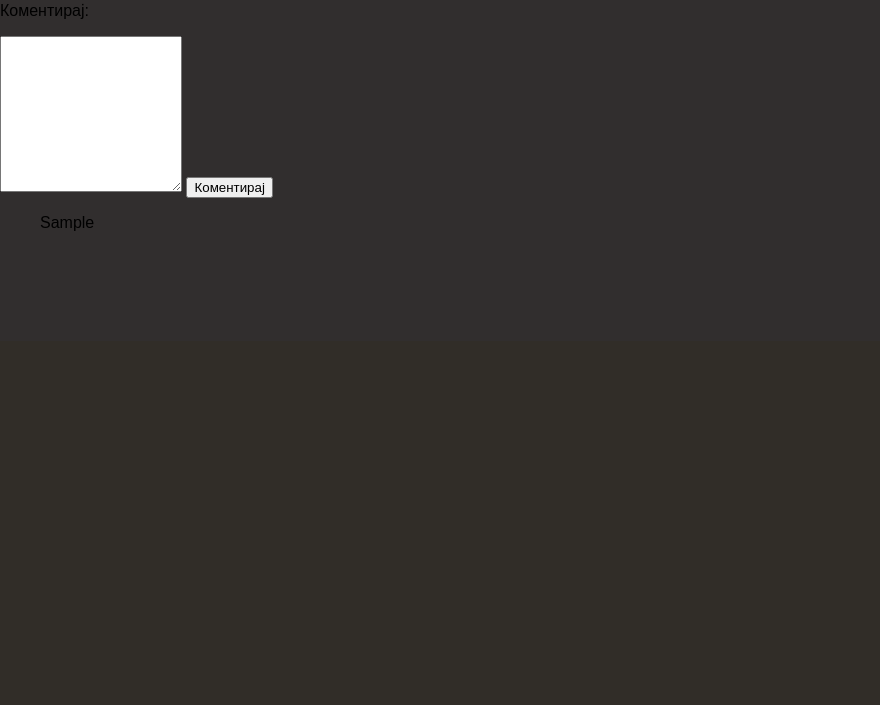
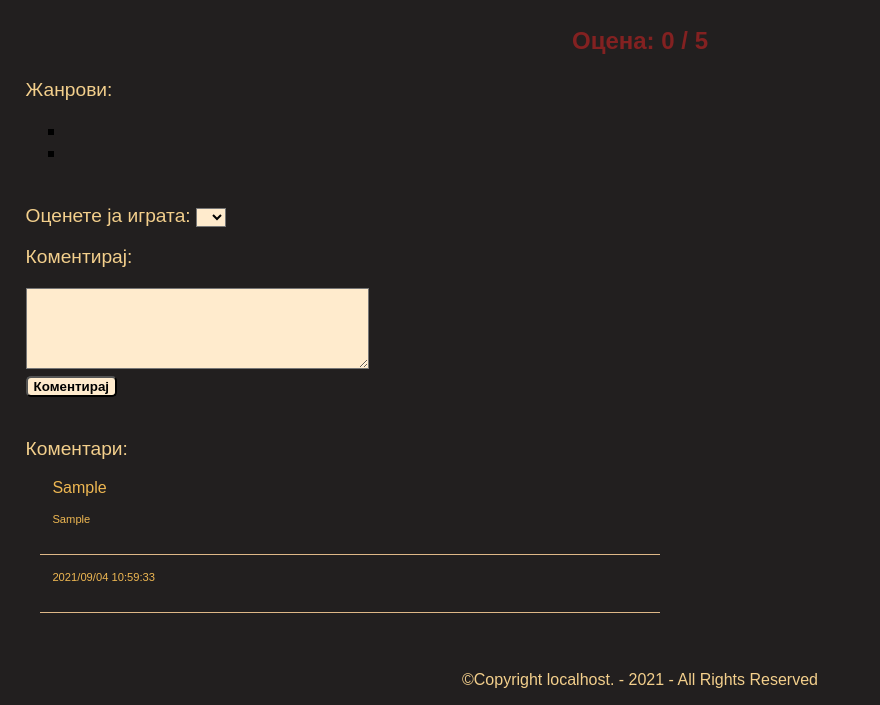
Before and after one commit to riziMizi/proekt, a PHP site: page /index.php/igri/index.php?action=info_igra&postavi=ocenka&igra_id=1 in a window 1280 px wide. Shown: the part 459-1164 px from the top of the page, without its empty margins (0-880 px from the left). Before the commit the page ends 690 px from the top, so only its background shows below. Run offline with PHP 8.4, Linux system fonts and the light colour scheme; tables that the repository leaves empty or names only in its code hold one stand-in row (values such as "Sample post"); data that the repository does not hold is empty; some libraries are stand-ins or nearby versions.

Commit message:
css e gotovo

```diff
--- a/avtentikacija/index.php
+++ b/avtentikacija/index.php
@@ -10,6 +10,7 @@ else if (isset($_GET['action']))
 }
 else
 {
+    proveri_cookies();
     $action = 'otvori_sign_in';
 }
 
@@ -48,6 +49,8 @@ header("Location: ../index.php");
 }
 else if($action=='otvori_sign_up')
 {
+    proveri_cookies();
+
     include('sign_up_prozor.php');
 }
 else if($action=='sign_up')
--- a/igri/index.php
+++ b/igri/index.php
@@ -142,7 +142,8 @@ else if($action=='info_igra')
             postavi_ocenka_na_igra($igra_id,$ocenka);
             }
             $komentar=$_POST['komentar'];
-            postavi_komentar_na_igra($igra_id,$komentar);
+            $datum=date("Y/m/d h:i:s");
+            postavi_komentar_na_igra($igra_id,$komentar,$datum);
             $vkupnoOceni=izbroj_oceni_po_igra($igra_id);
             $sumaOceni=soberi_oceni_po_igra($igra_id);
             if($vkupnoOceni['vkupno']!=0){
--- a/igri/info_igra.php
+++ b/igri/info_igra.php
@@ -4,34 +4,51 @@ $imePrvTip=zemi_ime_na_tip($igra['igra_tip']);
 $imeVtorTip=zemi_ime_na_tip($igra['igra_vtor_tip']);
 ?>
 
-    <h1><?php echo $igra['igra_ime'] ?></h1>
-
-    <?php if(isset($_SESSION['role'])) : ?>
+<div id="info_igra_naslov">
+<?php if(isset($_SESSION['role'])) : ?>
             <?php if($_SESSION['role']=='admin') :  ?>
     <form action="index.php?action=izbrisi_igra" method="post">
     <input type="hidden" name="igra_id" value="<?php echo $igra['igra_id']; ?>" />
     <input type="hidden" name="igra_slika" value="<?php echo $igra['igra_slika']; ?>" />
-    <input type="submit" value="Избриши игра" />
+    <input id="button_search" type="submit" value="Избриши игра" />
     </form>
-
+    <br>
     <?php endif ;  ?>
     <?php endif ;  ?>
 
-    <a href="?tip_id=<?php echo $igra['igra_tip'] ?>">Отвори игри од <?php echo $imePrvTip['tip_ime']; ?> тип.</a>
+
+    <h1 id="top10_tekst"><?php echo $igra['igra_ime'] ?></h1>
+
+
+
+
+    <?php if(!empty($igra['igra_slika'])):?>
+<img src="images/<?php echo $igra['igra_slika'] ?>" width="400" height="300">
+<?php endif ; ?>
+<p >Оцена: <?php echo $igra['igra_ocena'] ?> / 5</p>
+
+    </div>
+
+    <div id="info_igra">
+        <p>Жанрови:</p>
+<ul>
+    <li id="li_tipovi">
+<a href="?tip_id=<?php echo $igra['igra_tip'] ?>"><strong><?php echo $imePrvTip['tip_ime']; ?></strong></a>
+    </li>
 
     <?php if($igra['igra_vtor_tip']!=0) : ?>
-        <a href="?tip_id=<?php echo $igra['igra_vtor_tip'] ?>">Отвори игри од <?php echo $imeVtorTip['tip_ime']; ?> тип.</a>
+        <li id="li_tipovi">
+        <a href="?tip_id=<?php echo $igra['igra_vtor_tip'] ?>"><strong><?php echo $imeVtorTip['tip_ime']; ?></strong></a>
+    </li>
         <?php endif ; ?>
 
-    <?php if(!empty($igra['igra_slika'])):?>
-<img src="images/<?php echo $igra['igra_slika'] ?>" width="300" height="200">
-<?php endif ; ?>
-<p>Оцена:<?php echo $igra['igra_ocena'] ?></p>
+    </ul>
+        <br>
 
 
-<p>Оценете ја играта:</p>
+<label>Оценете ја играта:</label>
 <form  action="index.php?action=info_igra&postavi=ocenka&igra_id=<?php echo $igra['igra_id']; ?>" method="post">
-<select name="ocena">
+<select id="text_search" name="ocena">
     <option value=""></option>
 <?php for($i=1;$i<6;$i++) : ?>
 <option  value="<?php echo $i ; ?>">
@@ -40,25 +57,46 @@ $imeVtorTip=zemi_ime_na_tip($igra['igra_vtor_tip']);
 
 <?php endfor ;  ?>
 </select>
+<br>
 
 <p>Коментирај:</p>
-<textarea  rows="10" cols="20" name="komentar" required></textarea>
-<input type="submit"  value="Коментирај"/>
+<textarea id="text_search"  rows="5" cols="40" name="komentar" required></textarea>
+<br>
+<input id="button_search" type="submit"  value="Коментирај"/>
 </form>
+<br><br>
+
+<p>Коментари:</p>
+</div>
+
+<div id="komentari_div">
 
 <ul>
 <?php foreach ($komentari as $kom) : ?>
+<div id="kom">
 
     <li>
         <p><?php echo $kom['komentar'] ?></p>
+        <p id="datum"><?php echo $kom['datum'] ?></p>
         <?php if(isset($_SESSION['role'])) : ?>
             <?php if($_SESSION['role']=='admin') :  ?>
         <form action="index.php?action=info_igra&postavi=izbrisi_komentar&igra_id=<?php echo $igra['igra_id']; ?>" method="post">
             <input type="hidden" name="komentar_id" value="<?php echo $kom['id'] ;  ?>" />
-            <input type="submit" value="Избриши коментар" />
+            <input id="button_search" type="submit" value="Избриши коментар" />
     </form>
     <?php endif ;  ?>
     <?php endif ;  ?>
     </li>
+    <br>
+            </div>
     <?php endforeach; ?>
 </ul>
+
+<?php if($komentari->rowCount()<=0):?>
+<p>Нема коментари.<p>
+    <?php endif ; ?>
+
+            </div>
+
+
+<?php include '../view/footer.php';?>
--- a/index.php
+++ b/index.php
@@ -17,7 +17,7 @@ $top10=zemi_top_10();
             </tr>
             <tr>
                 <?php if(!empty($igra['igra_slika'])):?>
-                     <td><img src="igri/images/<?php echo $igra['igra_slika'] ?>" width="350" height="250"></td>
+                     <td><img src="igri/images/<?php echo $igra['igra_slika'] ?>" width="400" height="300"></td>
                 <?php else : ?>
                      <td></td>
                 <?php endif ; ?>
--- a/main.css
+++ b/main.css
@@ -1,7 +1,7 @@
 body {
     margin: 0;
     font-family: Arial, Helvetica, sans-serif;
-    background-color:   rgb(49, 46, 46);
+    background-color:   rgb(34, 31, 31);
 }
 
 ul {
@@ -12,7 +12,7 @@ a {
     text-decoration: none;
 }
 
-/* Top 10 igri */
+/* Top 10 igri/ Prikazi tipovi igri/Prikazi Igri Search */
 
 #hover_top_10 {
     padding-bottom: 15px;
@@ -20,8 +20,8 @@ a {
 }
 
 #ocena_top_10 {
- color: rgb(131, 33, 33);
- border-bottom: burlywood solid 1px;
+    color: rgb(131, 33, 33);
+    border-bottom: burlywood solid 1px;
 }
 
 #top_10{
@@ -37,9 +37,22 @@ a {
     color: blanchedalmond;
 }
 
+#hover_top_10 a {
+    color: rgb(172, 40, 40);
+}
+
 #hover_top_10:hover{
     -webkit-transform: scale(1.2);
 }
+
+/* footer */
+
+#footer {
+    text-align: center;
+    color: rgb(243, 207, 140);
+    padding-top: 2%;
+}
+
 
 /* Header */
 
@@ -55,6 +68,7 @@ a {
 
 #button_search {
     background-color: blanchedalmond ;
+    font-weight: bold;
     border-radius: 5px;
 }
 
@@ -104,4 +118,150 @@ justify-content: flex-end;
     color: rgb(197, 44, 44);
 }
 
-/*  */
+/* Predlozi igra/Promeni Igra */
+
+#opcionalno{
+display: inline;
+}
+
+#predlozi_igra {
+padding-left: 2%;
+}
+
+#predlozi_igra p {
+     color: rgb(172, 40, 40) ;
+    }
+
+#uspesno_predlozena h2 {
+    color: rgb(243, 207, 140);
+    padding-left: 2%;
+
+}
+
+#predlozi_igra label {
+    font-size: 120%;
+    color: rgb(243, 207, 140);
+}
+
+#slika {
+    color: rgb(243, 207, 140);
+}
+
+#button_predlozi {
+    background-color: blanchedalmond ;
+    font-weight: bold;
+    border-radius: 5px;
+    margin-left: 5%;
+}
+
+#predlozi_igra h2 {
+    padding-left: 4%;
+    color: rgb(243, 207, 140);
+}
+
+#button_promeni {
+    background-color: blanchedalmond ;
+    font-weight: bold;
+    border-radius: 5px;
+    margin-left: 2%;
+}
+
+/* Novi Igri */
+
+#nova_igra {
+    text-align: center;
+    padding-top: 2%;
+    font-size: 120%;
+
+}
+
+#nova_igra form {
+    display: inline;
+    margin-right: 30px;
+}
+
+#border {
+    border-bottom: burlywood solid 1px;
+}
+
+
+#nova_igra p {
+    color: rgb(243, 207, 140);
+}
+
+/* Info Igra */
+#info_igra_naslov {
+    text-align: center;
+}
+
+#info_igra_naslov p {
+    color: rgb(131, 33, 33);
+    font-size: 150%;
+    font-weight: bold;
+}
+
+#info_igra_naslov form {
+    float: left;
+}
+
+#info_igra {
+    padding-left: 2%;
+    font-size: 120%;
+}
+
+#info_igra ul {
+    list-style-type: square;
+}
+
+#info_igra form {
+    display: inline;
+}
+
+#info_igra label {
+    color: rgb(243, 207, 140);
+}
+
+#info_igra p {
+    color: rgb(243, 207, 140);
+}
+
+#kom {
+    border-bottom: burlywood solid 1px;
+    width: 50%;
+}
+
+
+
+#komentari_div p {
+    padding-left: 2%;
+        color: rgb(238, 183, 82);
+        width: 70%;
+
+}
+ #datum {
+     font-size: 70%;
+ }
+
+
+ /* Sign-Up */
+
+ #sign_up {
+     text-align: center;
+     font-size: 120%;
+ }
+
+ #input {
+    margin-top: 20px;
+    background-color: blanchedalmond ;
+}
+
+#sign_up p {
+    color: rgb(172, 40, 40) ;
+}
+
+/* Greski */
+
+#greska {
+    text-align: center;
+    color: wheat;
+}
--- a/model/database_igri.php
+++ b/model/database_igri.php
@@ -48,7 +48,8 @@ function zemi_igra_po_id($id){
 function zemi_komentari_po_id($id){
     global $db;
     $query="SELECT * FROM komentari
-            WHERE igra_id='$id'";
+            WHERE igra_id='$id'
+            ORDER BY id DESC";
     $result=$db->query($query);
     return $result;
 }
@@ -60,11 +61,11 @@ function izbrisi_komentar_admin($id){
     $db->exec($query);
 }
 
-function postavi_komentar_na_igra($igra_id,$komentar){
+function postavi_komentar_na_igra($igra_id,$komentar,$datum){
     global $db;
-    $query="INSERT INTO komentari(igra_id,komentar)
-            VALUES(?,?)";
-     $db->prepare($query)->execute([$igra_id,$komentar]);
+    $query="INSERT INTO komentari(igra_id,komentar,datum)
+            VALUES(?,?,?)";
+     $db->prepare($query)->execute([$igra_id,$komentar,$datum]);
 }
 
 function postavi_ocenka_na_igra($igra_id,$ocenka){
--- a/model/login.php
+++ b/model/login.php
@@ -87,6 +87,25 @@ if($pom<=5){
 return $result;
 }
 
+function proveri_cookies(){
+        if(isset($_COOKIE['usernameCookie'])){
+                unset($_COOKIE['usernameCookie']);
+                setcookie('usernameCookie',null,-1);
+        }
+        if(isset($_COOKIE['emailCookie'])){
+                unset($_COOKIE['emailCookie']);
+                setcookie('emailCookie',null,-1);
+        }
+        if(isset($_COOKIE['passwordCookie'])){
+                unset($_COOKIE['passwordCookie']);
+                setcookie('passwordCookie',null,-1);
+        }
+        if(isset($_COOKIE['password2Cookie'])){
+                unset($_COOKIE['password2Cookie']);
+                setcookie('password2Cookie',null,-1);
+        }
+}
+
 
 
 
--- a/tipovi_igri/index.php
+++ b/tipovi_igri/index.php
@@ -1,6 +1,7 @@
 <?php
 require ('../model/database_igri.php');
 require('../model/database_tip.php');
+require('../model/login.php');
 if (isset($_POST['action']))
 {
     $action = $_POST['action'];
--- a/view/header.php
+++ b/view/header.php
@@ -22,14 +22,14 @@
     </li>
     <?php endif ;  ?>
     <li id="hover">
-<a  href="<?php echo $pateka  ?>igri/index.php?action=show_add_igra">Додади игра</a>
+<a  href="<?php echo $pateka  ?>igri/index.php?action=show_add_igra">Предложи игра</a>
     </li>
 <?php endif ;  ?>
     <li id="hover">
         <a  href="<?php echo $pateka ;   ?>">Топ 10</a>
     </li>
 <li id="hover">
-<a  href="<?php echo $pateka  ?>tipovi_igri/index.php">Прикажи типови на игри</a>
+<a  href="<?php echo $pateka  ?>tipovi_igri/index.php">Прикажи жанрови на игри</a>
     </li>
     <div id="glavna_lista_desno">
     <li>
```
Also changed, not shown: avtentikacija/sign_in_prozor.php (+9 -3 lines), avtentikacija/sign_up_prozor.php (+13 -6 lines), igri/admin_novi_igri.php (+15 -12 lines), igri/dodadi_igra.php (+21 -15 lines), igri/ispecati_igri.php (+6 -6 lines), igri/ispecati_igri_search.php (+8 -6 lines), igri/promeni_nova_igra.php (+12 -12 lines), igri/images/apex.jfif (added), igri/images/rocketLeague.jfif (added).
